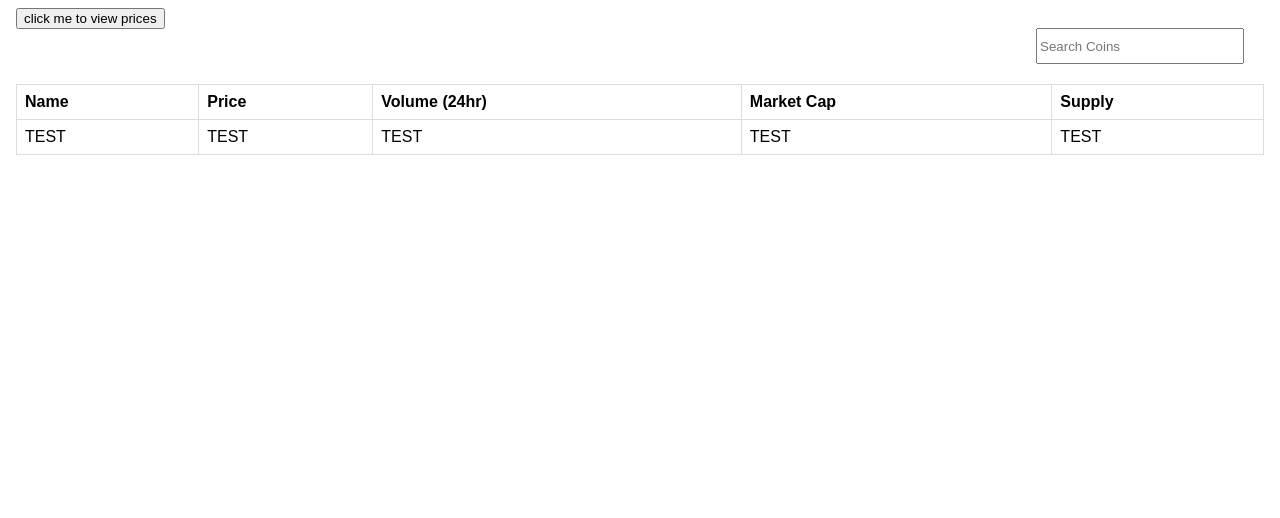
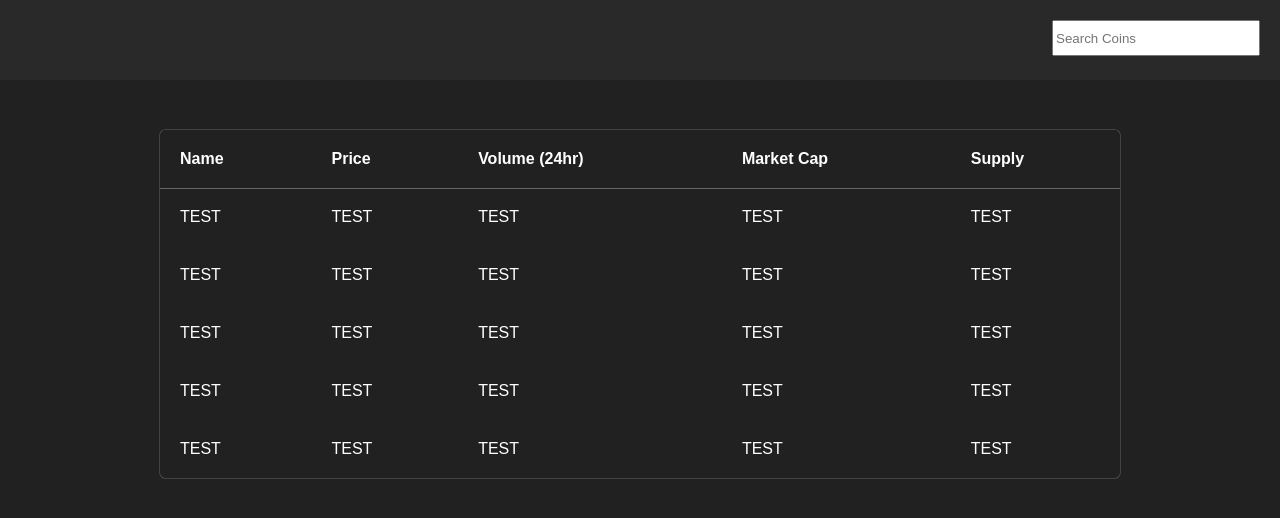
Before and after one commit to theurbandev/crypto-price-tracker, an Angular app in the folder crypto-price-tracker/: page / in a window 1280 px wide. Shown: the top 518 px of the page. Built offline with nearby package versions, Linux system fonts and the light colour scheme.

Commit message:
basic styling to page

```diff
--- a/crypto-price-tracker/src/app/components/dashboard/dashboard.component.css
+++ b/crypto-price-tracker/src/app/components/dashboard/dashboard.component.css
@@ -1,11 +1,26 @@
 table {
-    font-family: arial, sans-serif;
     border-collapse: collapse;
+    border-radius: 5px;
+    border-style: hidden; /* hide standard table (collapsed) border */
+    box-shadow: 0 0 0 0.5px #666; /* this draws the table border  */
     width: 100%;
+    margin-top: 50px;
   }
 
   td, th {
-    border: 1px solid #dddddd;
     text-align: left;
-    padding: 8px;
+    padding: 20px;
+    /* border: solid 0.5px white; */
   }
+
+  th:nth-child(even) {
+    border-collapse: collapse;
+    border-style: hidden; /* hide standard table (collapsed) border */
+    box-shadow: 0 1px 0 0 #666; /* this draws the table border  */
+}
+
+  th:nth-child(odd) {
+    border-collapse: collapse;
+    border-style: hidden; /* hide standard table (collapsed) border */
+    box-shadow: 0 1px 0 0 #666; /* this draws the table border  */
+}
--- a/crypto-price-tracker/src/app/components/dashboard/dashboard.component.html
+++ b/crypto-price-tracker/src/app/components/dashboard/dashboard.component.html
@@ -1,6 +1,27 @@
-<button id="button" (click)="testApiCall()">click me to view prices</button>
-<input placeholder="Search Coins" style="float: right; margin: 20px; height: 30px; width: 200px;">
+<!DOCTYPE html>
+<html lang="en">
+<head>
+    <meta charset="UTF-8">
+    <meta http-equiv="X-UA-Compatible" content="IE=edge">
+    <meta name="viewport" content="width=device-width, initial-scale=1.0">
+    <title>Document</title>
+</head>
+<body>
+    <!-- <button id="button" (click)="testApiCall()">click me to view prices</button> -->
+    <nav style="background-color: #292929; height: 80px;">
+        <!-- <p style="display: inline-block;margin:0px; font: size 25px; color: white; line-height: 80px; padding-left: 20px;">CoinTrack</p> -->
+        <div style="display: flex; justify-content: end;">
+            <input placeholder="Search Coins" style="float: right; margin: 20px; height: 30px; width: 200px; display: block;">
+        </div>
+    </nav>
 
+    <section>
+        <div></div>
+        <div></div>
+        <div></div>
+    </section>
+
+    <div style="width: 75%; display: block; margin: 0 auto;">
        <table>
             <tr>
                 <th>Name</th>
@@ -16,4 +37,36 @@
                 <td>TEST</td>
                 <td>TEST</td>
             </tr>
+            <tr>
+                <td>TEST</td>
+                <td>TEST</td>
+                <td>TEST</td>
+                <td>TEST</td>
+                <td>TEST</td>
+            </tr>
+            <tr>
+                <td>TEST</td>
+                <td>TEST</td>
+                <td>TEST</td>
+                <td>TEST</td>
+                <td>TEST</td>
+            </tr>
+            <tr>
+                <td>TEST</td>
+                <td>TEST</td>
+                <td>TEST</td>
+                <td>TEST</td>
+                <td>TEST</td>
+            </tr>
+            <tr>
+                <td>TEST</td>
+                <td>TEST</td>
+                <td>TEST</td>
+                <td>TEST</td>
+                <td>TEST</td>
+            </tr>
         </table>
+    </div>
+
+</body>
+</html>
--- a/crypto-price-tracker/src/styles.css
+++ b/crypto-price-tracker/src/styles.css
@@ -1 +1,7 @@
 /* You can add global styles to this file, and also import other style files */
+body{
+    color: rgb(255, 255, 255);
+    background-color: rgb(33, 33, 33);
+    margin: 0;
+    font-family: sans-serif;
+}
```
Lines whose indentation alone changed are shown as unchanged.
